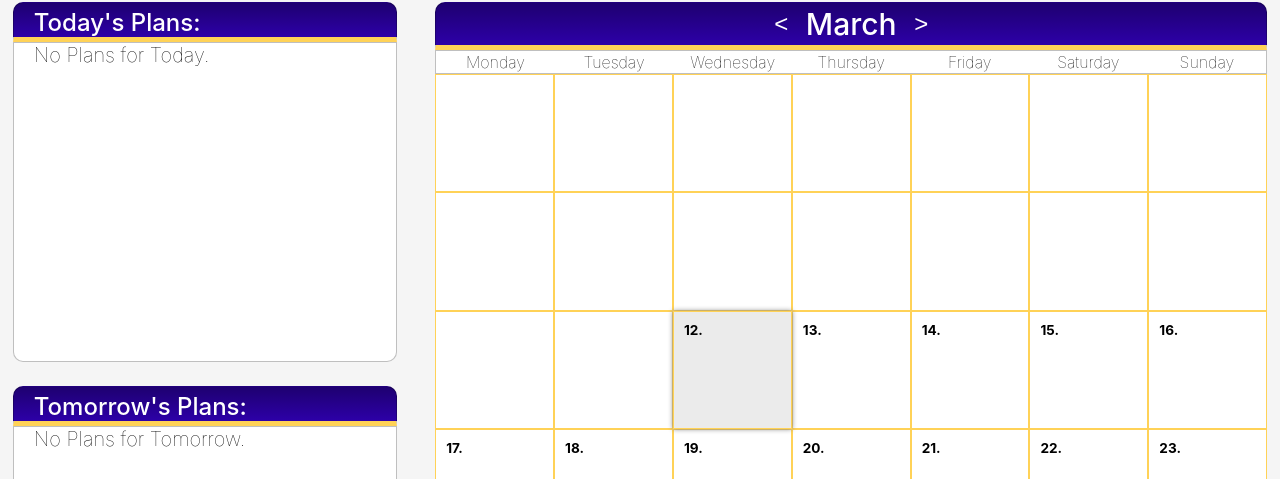
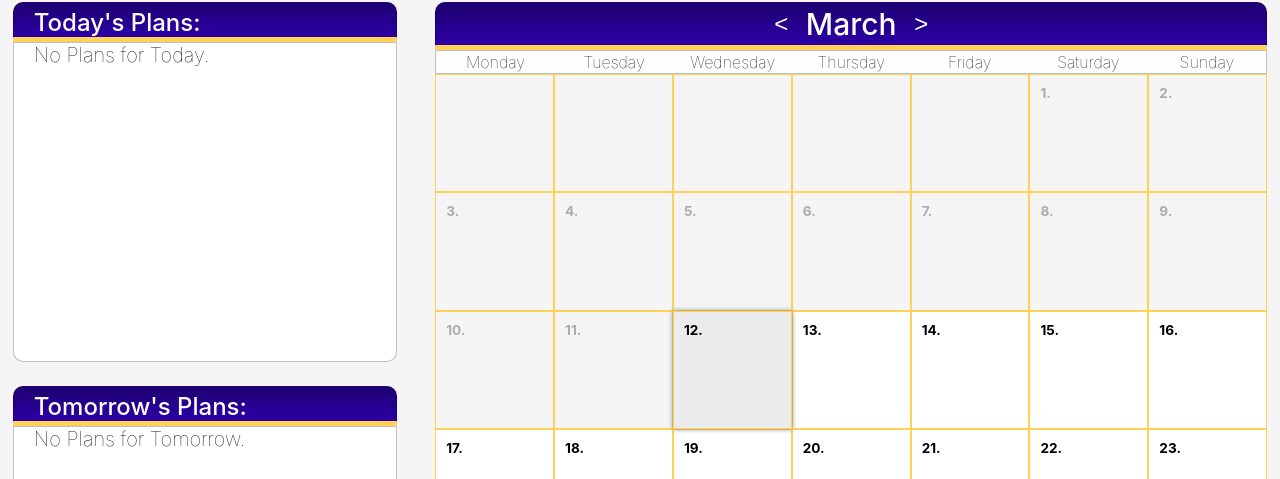
Before and after one commit to lseti1/lifePlanner-773629, a React (Create React App) app: page / in a window 1280 px wide. Shown: the part 126-605 px from the top of the page. Built offline with nearby package versions, Linux system fonts and the light colour scheme.

Commit message:
Changed the visual on past days so user can still see them there (as opposed to being completely invisible)

```diff
--- a/src/App.css
+++ b/src/App.css
@@ -233,7 +233,8 @@ h2 {
 }
 
 .past-day {
-  color: transparent;
+  color: rgba(0, 0, 0, 0.301);
+  background-color: rgb(245, 245, 245);
 }
 
 .modal {
```
